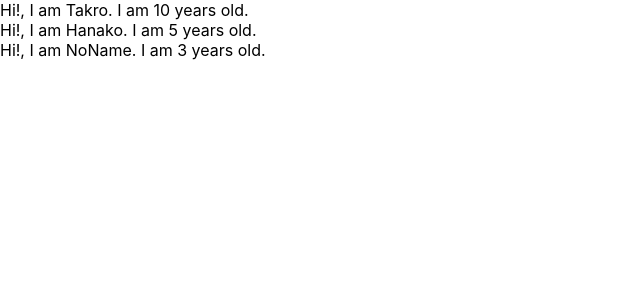
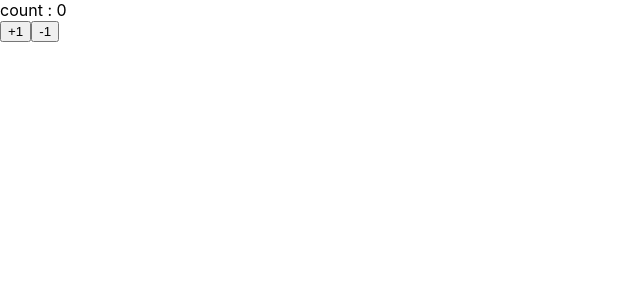
Before and after one commit to Guppi334/Udemy-react-redux-crud-pplication, a React (Create React App) app: page / in a window 1280 px wide. Shown: the top 300 px of the page, without its empty margins (0-640 px from the left). Built offline with nearby package versions, Linux system fonts and the light colour scheme.

Commit message:
learn state and setState

```diff
--- a/src/App.js
+++ b/src/App.js
@@ -1,30 +1,29 @@
-import React from 'react';
-import PropTypes from 'prop-types';
+import React, { Component } from 'react';
 
-const App = () => {
-  const profiles = [
-    {name: "Takro", age:10},
-    {name: "Hanako", age:5},
-    {name: "NoName", age:3}
-  ]
-  return (
-    <div>
-      {
-        profiles.map((profiles, index) => {
-          return <User name={profiles.name} age={profiles.age} key={index}/>
-        })
-      }
-  </div>
-  )
+const App = () => (<Counter></Counter>)
+
+class Counter extends Component {
+  constructor(props) {
+    super(props)
+    this.state = {count : 0}
+  }
+
+handlePlusButton = () => {
+  this.setState({count : this.state.count + 1})
+}
+handleMinusButton = () => {
+  this.setState({count : this.state.count -1})
 }
 
-const User = (props) => {
-  return <div>Hi!, I am {props.name}. I am {props.age} years old.</div>
-}
-
-User.propTypes = {
-  name: PropTypes.string,
-  age: PropTypes.number.isRequired
+  render() {
+    return (
+        <React.Fragment>
+          <div>count : {this.state.count}</div>
+         <button onClick={this.handlePlusButton}>+1</button>
+         <button onClick={this.handleMinusButton}>-1</button>
+        </React.Fragment>
+      )
+  }
 }
 
 export default App;
```
